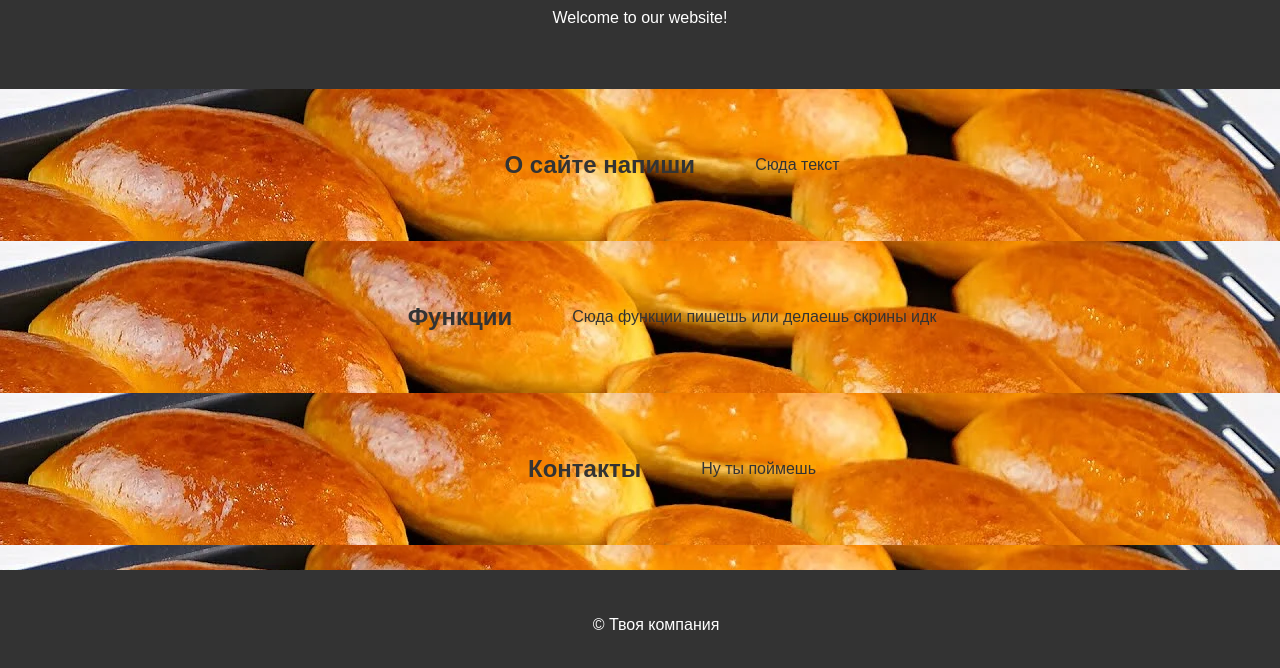
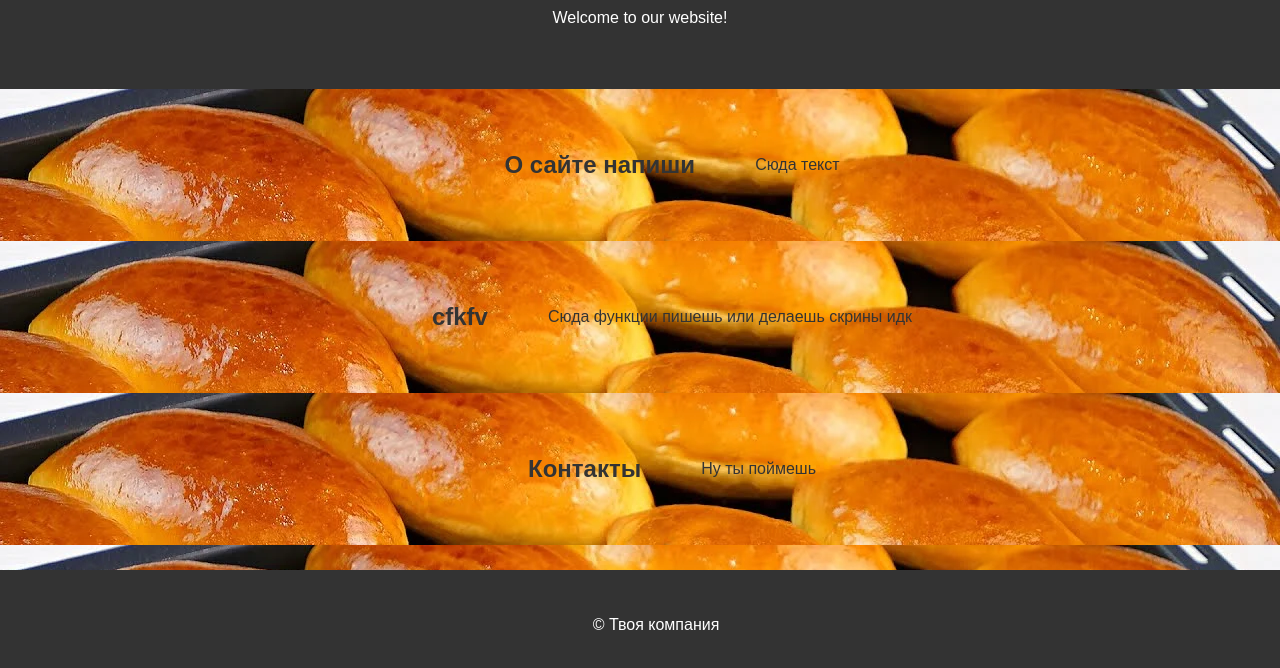
Before and after one commit to astra30rus/-, a plain HTML site: page index.html in a window 1280 px wide. Shown: the part 120-788 px from the top of the page. Drawn offline with Linux system fonts and the light colour scheme.

Commit message:
two_com_mess

```diff
--- a/index.html
+++ b/index.html
@@ -54,7 +54,7 @@
     </section>
 
     <section>
-        <h2>Функции</h2>
+        <h2>cfkfv</h2>
         <p>Сюда функции пишешь или делаешь скрины идк</p>
     </section>
 
```
